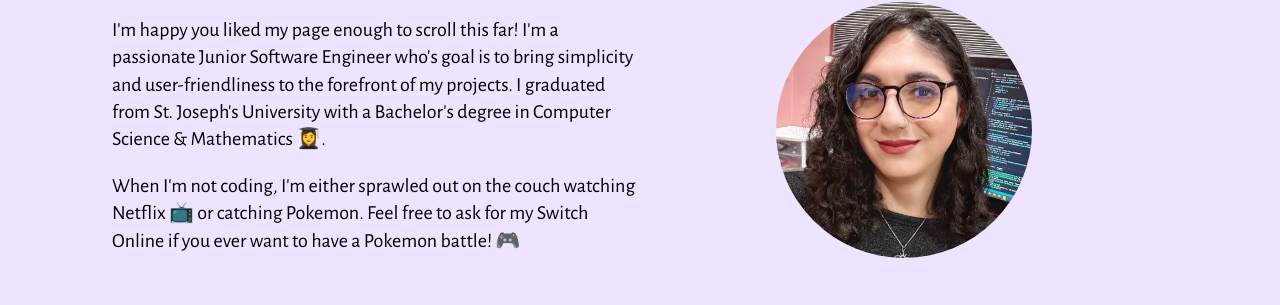
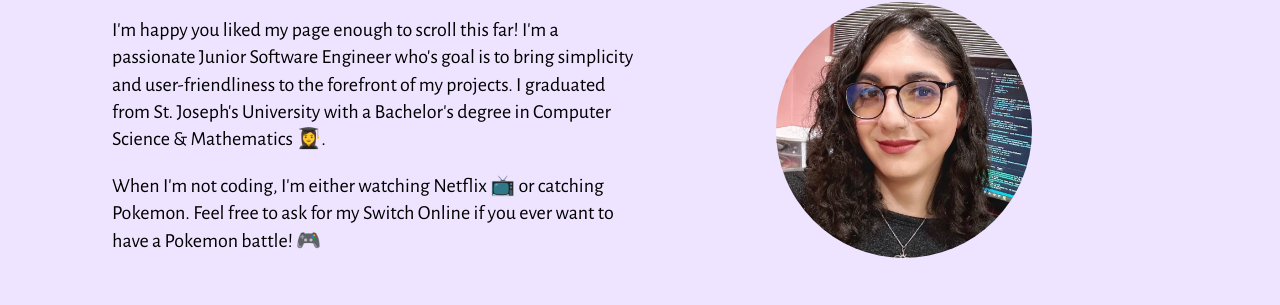
Before and after one commit to npinzon1994/npinzon1994.github.io, a React (Create React App) app: page / in a window 1280 px wide. Shown: the part 1578-1883 px from the top of the page. Built offline with nearby package versions, Linux system fonts and the light colour scheme.

Commit message:
fixed about me

```diff
--- a/src/components/About/About.js
+++ b/src/components/About/About.js
@@ -8,8 +8,6 @@ const About = (props) => {
   const [isVisible, setIsVisible] = useState(false);
   const divRef = useRef(null);
 
-
-
   useEffect(() => {
     const handleScroll = () => {
       const element = divRef.current;
@@ -18,13 +16,13 @@ const About = (props) => {
 
       if (elementPosition < windowHeight) {
         setIsVisible(true);
-        window.removeEventListener('scroll', handleScroll);
+        window.removeEventListener("scroll", handleScroll);
       }
     };
 
-    window.addEventListener('scroll', handleScroll);
+    window.addEventListener("scroll", handleScroll);
     return () => {
-      window.removeEventListener('scroll', handleScroll);
+      window.removeEventListener("scroll", handleScroll);
     };
   }, []);
 
@@ -46,9 +44,9 @@ const About = (props) => {
             Computer Science & Mathematics 👩‍🎓.
           </p>
           <p>
-            When I'm not coding, I'm either sprawled out on the couch watching
-            Netflix 📺 or catching Pokemon. Feel free to ask for my Switch
-            Online if you ever want to have a Pokemon battle! 🎮
+            When I'm not coding, I'm either watching Netflix 📺 or catching
+            Pokemon. Feel free to ask for my Switch Online if you ever want to
+            have a Pokemon battle! 🎮
           </p>
         </div>
         <Headshot
```
